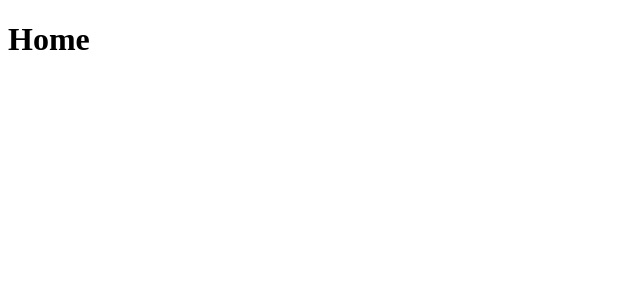
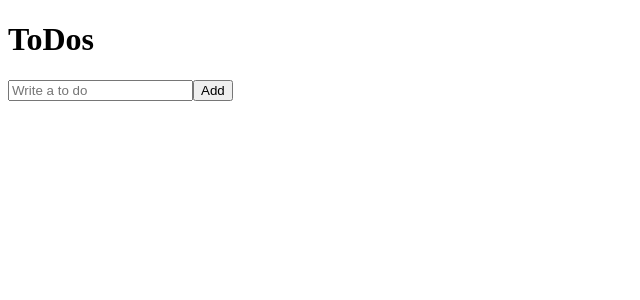
Before and after one commit to shionpark/react-todos, a React (Vite) app: page / in a window 1280 px wide. Shown: the top 300 px of the page, without its empty margins (0-640 px from the left). Built offline with nearby package versions, Linux system fonts and the light colour scheme.

Commit message:
Chore: toDos form 생성

```diff
--- a/src/pages/Home.tsx
+++ b/src/pages/Home.tsx
@@ -1,7 +1,35 @@
-import React from 'react';
+import React, { useState } from 'react';
 
-const Home = () => {
-  return <h1>Home</h1>;
-};
+function Home() {
+  const [toDo, setToDo] = useState('');
+  const [toDoError, setToDoError] = useState('');
+
+  const onChange = (event: React.FormEvent<HTMLInputElement>) => {
+    const {
+      currentTarget: { value },
+    } = event;
+    setToDoError('');
+    setToDo(value);
+  };
+
+  const onSubmit = (event: React.FormEvent<HTMLFormElement>) => {
+    event.preventDefault();
+    if (toDo.length < 10) {
+      return setToDoError('To do should be longer');
+    }
+    console.log('submit');
+  };
+
+  return (
+    <div>
+      <form onSubmit={onSubmit}>
+        <h1>ToDos</h1>
+        <input onChange={onChange} value={toDo} placeholder="Write a to do" />
+        <button>Add</button>
+        {toDoError !== '' ? toDoError : null}
+      </form>
+    </div>
+  );
+}
 
 export default Home;
```
